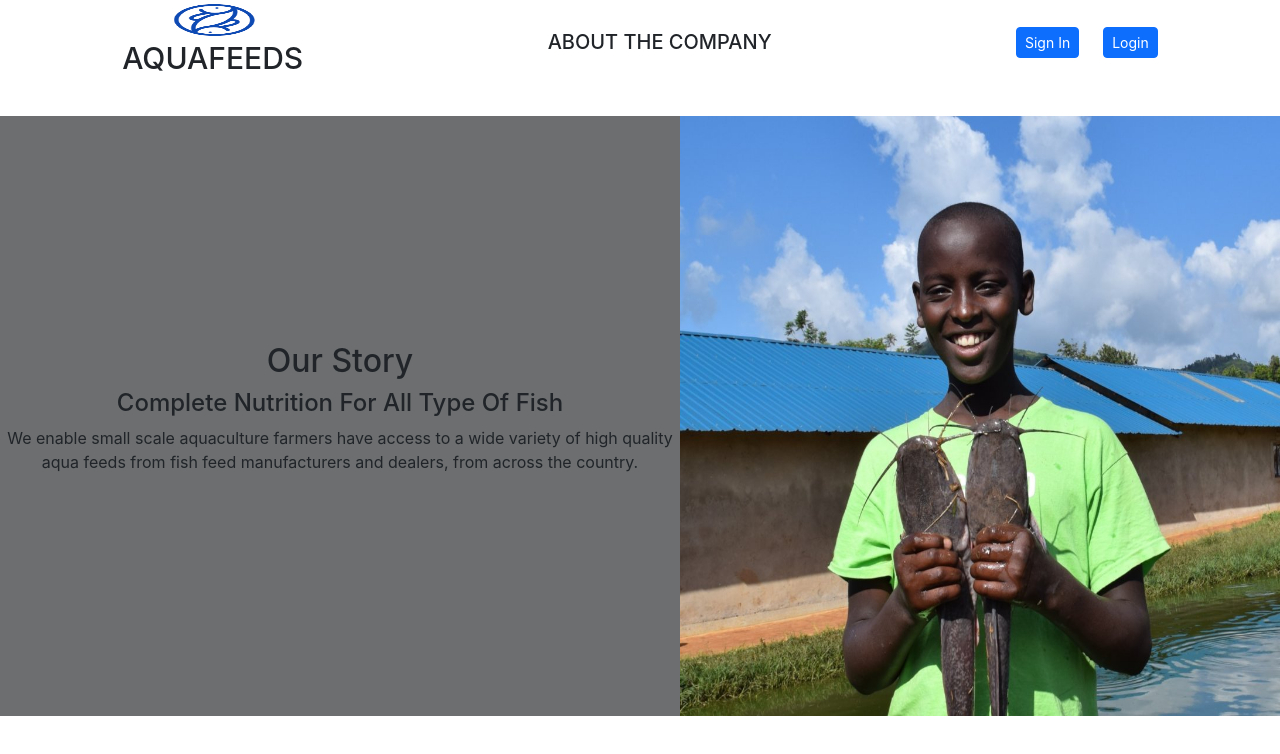
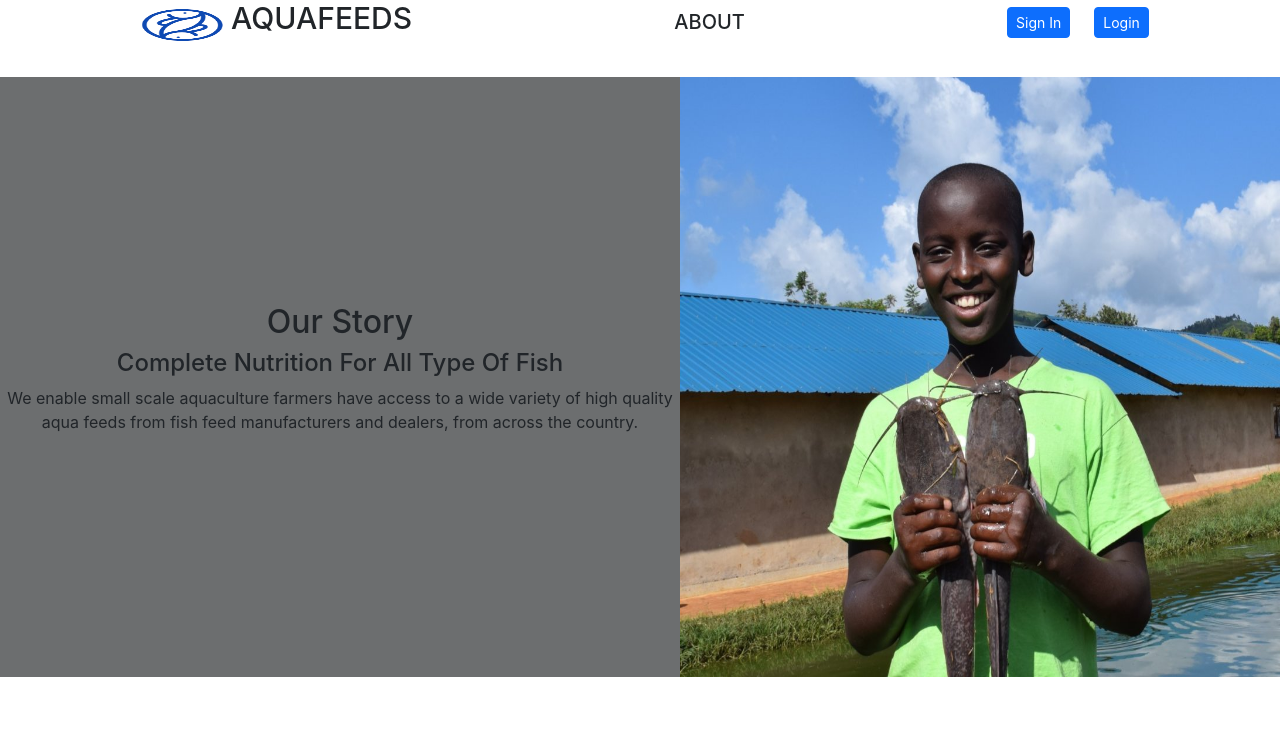
Before and after one commit to Josephnyingi/level_2_aquafeed_ke, a React (Create React App) app: page / in a window 1280 px wide. Shown: the top 754 px of the page. Built offline with nearby package versions, Linux system fonts and the light colour scheme.

Commit message:
Add the images and create footers

```diff
--- a/src/components/HomePage/HomePage.css
+++ b/src/components/HomePage/HomePage.css
@@ -16,3 +16,8 @@
   align-items: center;
   background-color: rgba(108, 110, 111, 0.996);
 }
+
+.farmer-img {
+  width: 100%;
+  height: 600px;
+}
--- a/src/components/HomePage/HomePage.js
+++ b/src/components/HomePage/HomePage.js
@@ -1,4 +1,5 @@
 import child from "./child.jpg";
+import farmer from "./fish-feeding.jpeg";
 import "./HomePage.css";
 
 const HomePage = () => {
--- a/src/components/Navbar/Nav.css
+++ b/src/components/Navbar/Nav.css
@@ -2,11 +2,6 @@ nav {
   display: flex;
   justify-content: space-around;
   align-items: center;
-  /* position: relative;
-  padding: 0.5rem 0;
-  min-width: 100%;
-  z-index: 999;
-  box-sizing: border-box; */
 }
 
 .stickyNav {
@@ -34,6 +29,7 @@ nav {
 .heading {
   font-size: 30px;
   font-weight: 550;
+  display: contents;
 }
 
 .icon {
@@ -59,11 +55,6 @@ nav {
 .nav-logo {
   width: 100px;
   height: 40px;
-}
-
-.nav-logo img {
-  height: 100%;
-  width: 100%;
 }
 
 @media (max-width: 768px) {
--- a/src/components/Navbar/Nav.js
+++ b/src/components/Navbar/Nav.js
@@ -25,7 +25,7 @@ const Nav = () => {
       </div>
       <div className={`nav-links ${active ? `nav-links-toggle` : ""}`}>
         <Link to="/" onClick={() => setActive(!active)}>
-          ABOUT THE COMPANY
+          ABOUT
         </Link>
         {/* <Link to="/dashboard" onClick={() => setActive(!active)}>
           Dashboard
```
Also changed, not shown: 1 other file (tests, documents, lock files or other folders).
